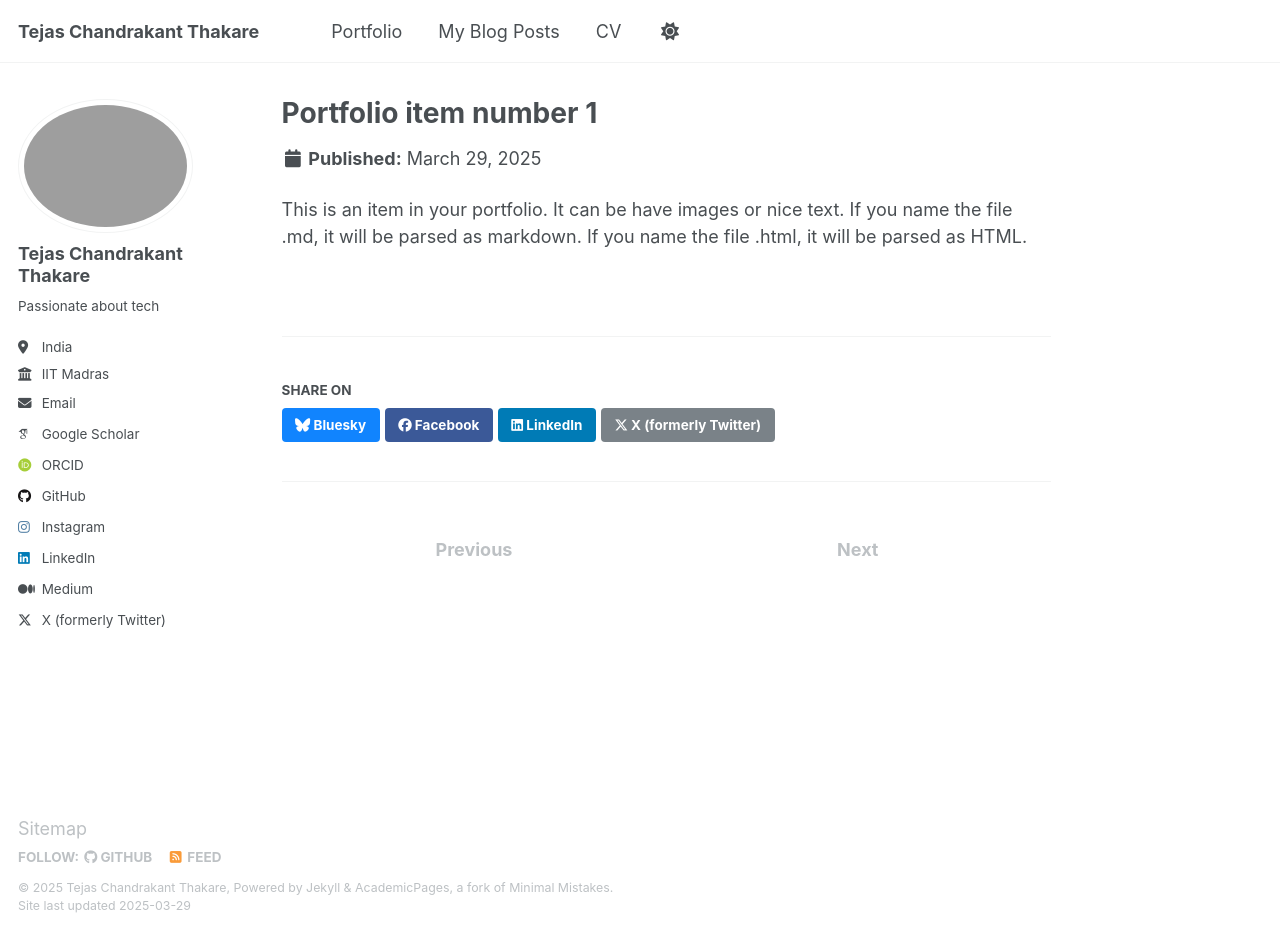
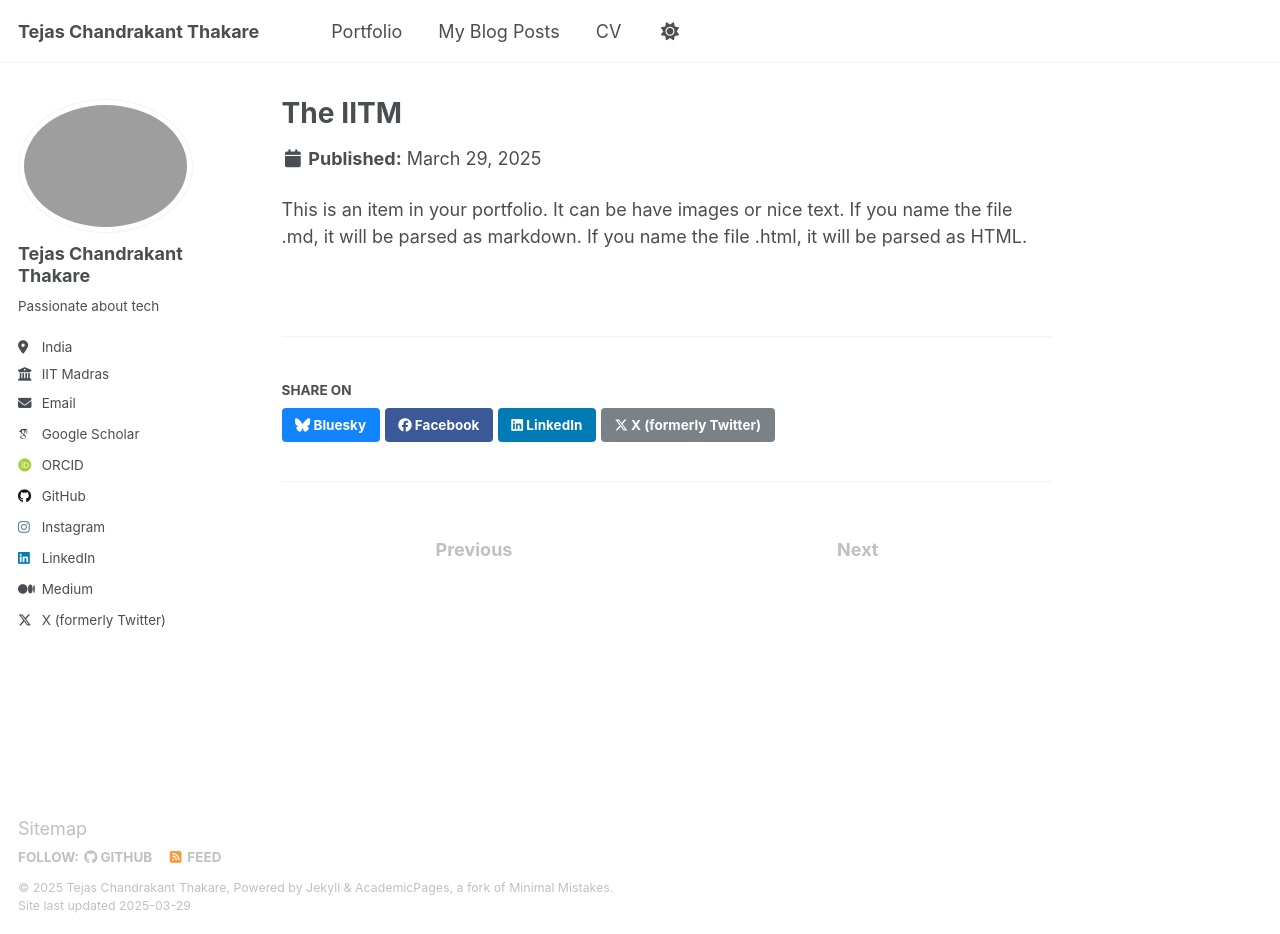
Before and after one commit to TejasCThakare/tejascthakare.github.io, a Jekyll site: the page built from _portfolio/portfolio-1.md, in a window 1280 px wide and 934 px high. Built offline with Jekyll 4.4.1, drawn with Linux system fonts in a browser that asks for light colours; some web fonts are replaced.

Commit message:
Update portfolio-1.md

```diff
--- a/_portfolio/portfolio-1.md
+++ b/_portfolio/portfolio-1.md
@@ -1,6 +1,6 @@
 ---
-title: "Portfolio item number 1"
-excerpt: "Short description of portfolio item number 1<br/><img src='/images/500x300.png'>"
+title: "The IITM "
+excerpt: Its a dream.."<br/><img src='/images/tejasiitm-500x300.jpg'>"
 collection: portfolio
 ---
 
```
